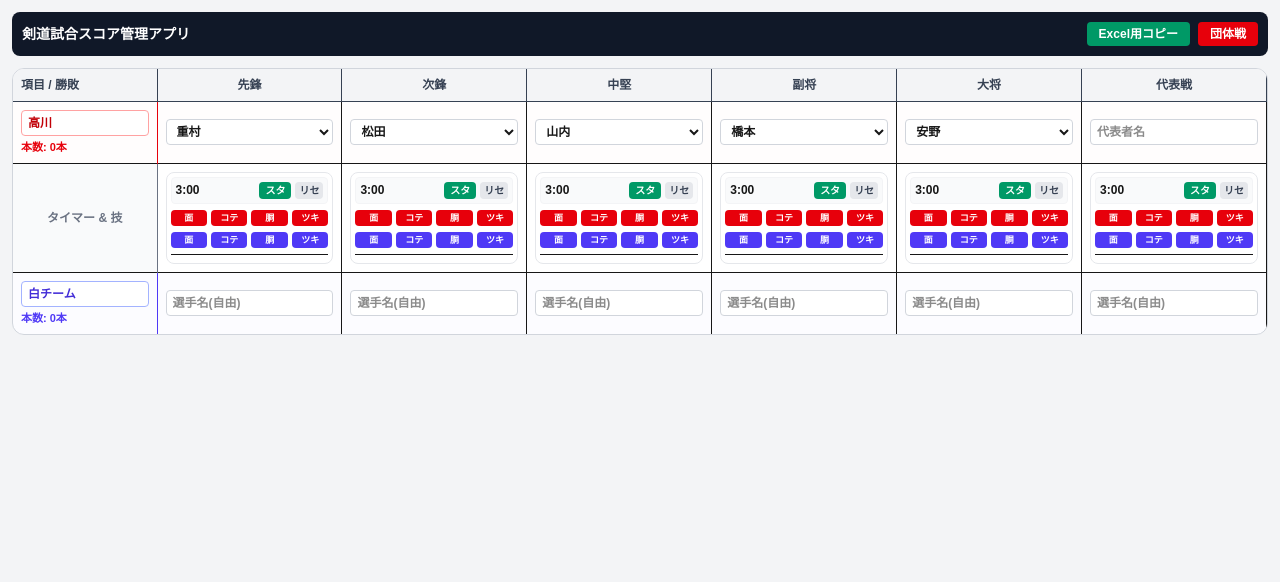
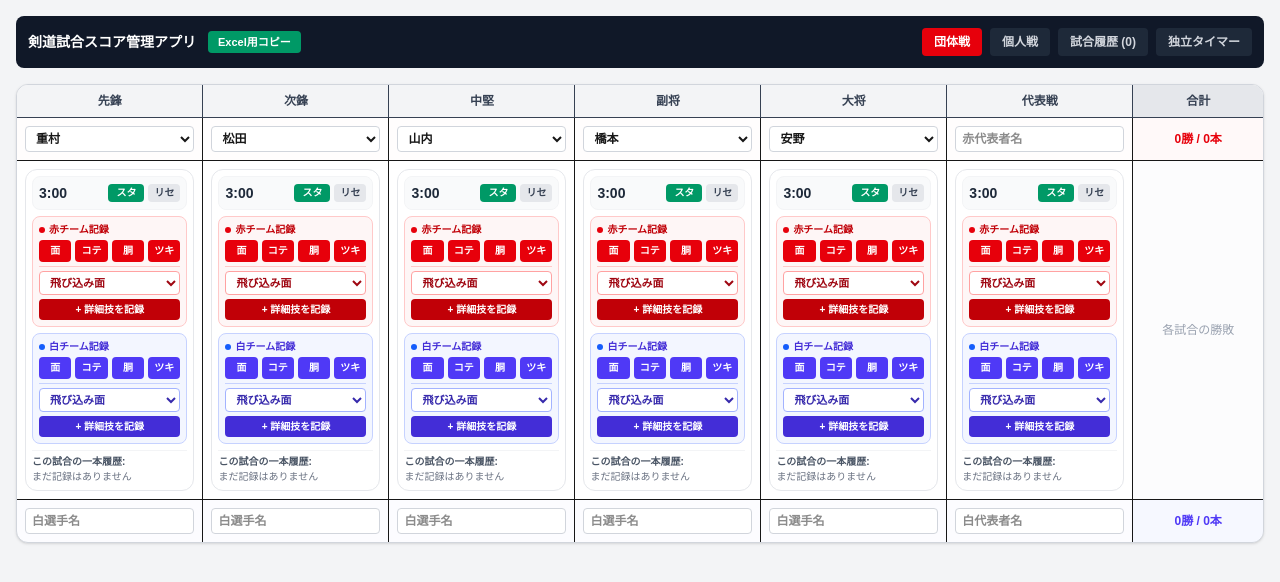
Before and after one commit to marcia031503-prog/kendo-score-app, a Next.js app: page / in a window 1280 px wide. Shown: the top 582 px of the page. Built offline with nearby package versions, Linux system fonts and the light colour scheme.

Commit message:
feat: add daicho (representative match) column and total summary

```diff
--- a/src/app/page.js
+++ b/src/app/page.js
@@ -1,6 +1,6 @@
 'use client';
 
-import React, { useState } from 'react';
+import React, { useState, useEffect } from 'react';
 
 const quickWazas = ['面', 'コテ', '胴', 'ツキ'];
 const allWazas = [
@@ -9,6 +9,7 @@ const allWazas = [
   '飛び込み胴', '抜き胴', '巻き込み胴',
   'ツキ', '片手ツキ'
 ];
+
 const presetPlayers = ['重村', '松田', '山内', '橋本', '安野', '山本'];
 
 const positions = [
@@ -22,7 +23,7 @@ const positions = [
 
 export default function KendoScoreApp() {
   const [activeTab, setActiveTab] = useState('team');
-  const [redTeamName, setRedTeamName] = useState('高川');
+  const [redTeamName, setRedTeamName] = useState('赤チーム');
   const [whiteTeamName, setWhiteTeamName] = useState('白チーム');
 
   const [redPlayers, setRedPlayers] = useState({
@@ -43,90 +44,122 @@ export default function KendoScoreApp() {
     }));
   };
 
-  const getHonCount = (team) => {
-    let count = 0;
+  const calculateScore = (team) => {
+    let hon = 0;
     Object.values(matchLogs).forEach(logs => {
-      logs.forEach(l => { if (l.team === team) count++; });
+      logs.forEach(l => { if (l.team === team) hon++; });
     });
-    return count;
+    // 簡易勝数カウント（各ポジションで一本多い方を勝数としてカウントするロジックや合算も可）
+    let wins = 0;
+    positions.forEach(p => {
+      const redHon = (matchLogs[p.key] || []).filter(l => l.team === 'red').length;
+      const whiteHon = (matchLogs[p.key] || []).filter(l => l.team === 'white').length;
+      if (redHon > whiteHon && team === 'red') wins++;
+      if (whiteHon > redHon && team === 'white') wins++;
+    });
+    return { wins, hon };
   };
 
+  const redScore = calculateScore('red');
+  const whiteScore = calculateScore('white');
+
   const handleCopyExcelTable = () => {
-    const headers = ['項目/勝敗', ...positions.map(p => p.label)];
-    const redRow = [`赤:${redTeamName} (${getHonCount('red')}本)`, ...positions.map(p => redPlayers[p.key])];
-    const whiteRow = [`白:${whiteTeamName} (${getHonCount('white')}本)`, ...positions.map(p => whitePlayers[p.key])];
+    const headers = ['項目', ...positions.map(p => p.label)];
+    const redRow = [redTeamName, ...positions.map(p => redPlayers[p.key])];
+    const whiteRow = [whiteTeamName, ...positions.map(p => whitePlayers[p.key])];
+    const scoreRow = ['勝敗/本数', `${redScore.wins}勝/${redScore.hon}本`, '', '', '', '', `${whiteScore.wins}勝/${whiteScore.hon}本`];
     navigator.clipboard.writeText([headers.join('\t'), redRow.join('\t'), whiteRow.join('\t')].join('\n'));
     alert('Excel貼付用の一覧表をコピーしました！');
   };
 
   return (
-    <div className="p-3 bg-gray-100 min-h-screen text-xs">
-      <div className="mb-3 bg-gray-900 text-white p-2.5 rounded-lg flex items-center justify-between">
+    <div className="p-4 bg-gray-100 min-h-screen text-xs">
+      <div className="mb-4 bg-gray-900 text-white p-3 rounded-lg flex items-center justify-between">
+        <div className="flex items-center gap-3">
           <span className="font-bold text-sm">剣道試合スコア管理アプリ</span>
-        <div className="flex gap-2">
-          <button onClick={handleCopyExcelTable} className="px-3 py-1 rounded font-bold bg-emerald-600 hover:bg-emerald-700 text-white">
+          <button
+            onClick={handleCopyExcelTable}
+            className="px-2.5 py-1 rounded bg-emerald-600 hover:bg-emerald-700 text-white text-[11px] font-bold"
+          >
             Excel用コピー
           </button>
-          <button onClick={() => setActiveTab('team')} className="px-3 py-1 rounded font-bold bg-red-600 text-white">
-            団体戦
-          </button>
+        </div>
+        <div className="flex gap-2">
+          <button onClick={() => setActiveTab('team')} className={`px-3 py-1.5 rounded font-bold ${activeTab === 'team' ? 'bg-red-600 text-white' : 'bg-gray-800 text-gray-300'}`}>団体戦</button>
+          <button onClick={() => setActiveTab('individual')} className={`px-3 py-1.5 rounded font-bold ${activeTab === 'individual' ? 'bg-indigo-600 text-white' : 'bg-gray-800 text-gray-300'}`}>個人戦</button>
+          <button onClick={() => setActiveTab('history')} className={`px-3 py-1.5 rounded font-bold ${activeTab === 'history' ? 'bg-amber-600 text-white' : 'bg-gray-800 text-gray-300'}`}>試合履歴 (0)</button>
+          <button onClick={() => setActiveTab('timer')} className={`px-3 py-1.5 rounded font-bold ${activeTab === 'timer' ? 'bg-gray-700 text-white' : 'bg-gray-800 text-gray-300'}`}>独立タイマー</button>
         </div>
       </div>
 
-      <div className="bg-white border border-gray-300 rounded-xl overflow-x-auto">
-        <table className="w-full border-collapse text-left min-w-[1050px]">
+      <div className="overflow-x-auto bg-white border border-gray-300 rounded-xl shadow-sm">
+        <table className="w-full border-collapse text-left min-w-[1100px]">
           <thead>
-            <tr className="bg-gray-100 border-b text-gray-700">
-              <th className="p-2 border-r font-bold w-36">項目 / 勝敗</th>
+            <tr className="border-b bg-gray-100 text-gray-700">
               {positions.map(p => (
-                <th key={p.key} className="p-2 border-r text-center font-bold">{p.label}</th>
+                <th key={p.key} className="p-2 border-r font-bold text-center w-40">{p.label}</th>
               ))}
+              <th className="p-2 font-bold text-center w-28 bg-gray-200">合計</th>
             </tr>
           </thead>
           <tbody>
-            {/* 赤チーム選手行 */}
+            {/* 赤チーム選手選択行 */}
             <tr className="border-b bg-red-50/20">
-              <td className="p-2 border-r font-bold text-red-600 align-middle">
-                <input type="text" value={redTeamName} onChange={e => setRedTeamName(e.target.value)} className="w-full border border-red-300 rounded px-1.5 py-1 mb-1 font-bold text-red-700 bg-white" />
-                <div className="text-[11px]">本数: {getHonCount('red')}本</div>
-              </td>
               {positions.map(p => (
                 <td key={p.key} className="p-2 border-r align-middle">
                   {p.key === 'daicho' ? (
-                    <input type="text" value={redPlayers[p.key]} onChange={e => setRedPlayers({...redPlayers, [p.key]: e.target.value})} placeholder="代表者名" className="w-full border border-gray-300 rounded px-1.5 py-1 font-bold bg-white" />
+                    <input
+                      type="text"
+                      value={redPlayers[p.key]}
+                      onChange={e => setRedPlayers({...redPlayers, [p.key]: e.target.value})}
+                      placeholder="赤代表者名"
+                      className="w-full border border-gray-300 rounded px-1.5 py-1 font-bold bg-white"
+                    />
                   ) : (
-                    <select value={redPlayers[p.key]} onChange={e => setRedPlayers({...redPlayers, [p.key]: e.target.value})} className="w-full border border-gray-300 rounded px-1.5 py-1 font-bold bg-white">
+                    <select
+                      value={redPlayers[p.key]}
+                      onChange={e => setRedPlayers({...redPlayers, [p.key]: e.target.value})}
+                      className="w-full border border-gray-300 rounded px-1.5 py-1 font-bold bg-white"
+                    >
                       <option value="">(未選択)</option>
                       {presetPlayers.map(n => <option key={n} value={n}>{n}</option>)}
                     </select>
                   )}
                 </td>
               ))}
+              <td className="p-2 text-center font-bold text-red-600 bg-red-50/40">
+                {redScore.wins}勝 / {redScore.hon}本
+              </td>
             </tr>
 
-            {/* 技・タイマー行 */}
+            {/* 各ポジションのタイマー＆技記録カラム行 */}
             <tr className="border-b">
-              <td className="p-2 border-r text-center font-bold text-gray-500 bg-gray-50 align-middle">
-                タイマー &amp; 技
-              </td>
               {positions.map(p => (
                 <td key={p.key} className="p-2 border-r align-top">
                   <CompactMatchColumn logs={matchLogs[p.key] || []} onAddWaza={(team, w) => handleAddWaza(p.key, team, w)} />
                 </td>
               ))}
+              <td className="p-2 text-center text-gray-400 bg-gray-50/50 align-middle">
+                各試合の勝敗
+              </td>
             </tr>
 
-            {/* 白チーム選手行（すべて自由入力） */}
+            {/* 白チーム選手入力行 */}
             <tr className="bg-indigo-50/20">
-              <td className="p-2 border-r font-bold text-indigo-600 align-middle">
-                <input type="text" value={whiteTeamName} onChange={e => setWhiteTeamName(e.target.value)} className="w-full border border-indigo-300 rounded px-1.5 py-1 mb-1 font-bold text-indigo-700 bg-white" />
-                <div className="text-[11px]">本数: {getHonCount('white')}本</div>
-              </td>
               {positions.map(p => (
                 <td key={p.key} className="p-2 border-r align-middle">
-                  <input type="text" value={whitePlayers[p.key]} onChange={e => setWhitePlayers({...whitePlayers, [p.key]: e.target.value})} placeholder="選手名(自由)" className="w-full border border-gray-300 rounded px-1.5 py-1 font-bold bg-white" />
+                  <input
+                    type="text"
+                    value={whitePlayers[p.key]}
+                    onChange={e => setWhitePlayers({...whitePlayers, [p.key]: e.target.value})}
+                    placeholder={p.key === 'daicho' ? '白代表者名' : '白選手名'}
+                    className="w-full border border-gray-300 rounded px-1.5 py-1 font-bold bg-white"
+                  />
                 </td>
               ))}
+              <td className="p-2 text-center font-bold text-indigo-600 bg-indigo-50/40">
+                {whiteScore.wins}勝 / {whiteScore.hon}本
+              </td>
             </tr>
           </tbody>
         </table>
@@ -141,7 +174,7 @@ function CompactMatchColumn({ logs, onAddWaza }) {
   const [redSelected, setRedSelected] = useState(allWazas[0]);
   const [whiteSelected, setWhiteSelected] = useState(allWazas[0]);
 
-  React.useEffect(() => {
+  useEffect(() => {
     let t;
     if (isRunning && seconds > 0) {
       t = setInterval(() => setSeconds(s => s - 1), 1000);
@@ -152,35 +185,80 @@ function CompactMatchColumn({ logs, onAddWaza }) {
   const formatTime = (sec) => `${Math.floor(sec / 60)}:${(sec % 60).toString().padStart(2, '0')}`;
 
   return (
-    <div className="flex flex-col gap-1.5 p-1 bg-white border border-gray-200 rounded-lg text-xs w-full">
-      <div className="flex items-center justify-between bg-gray-50 p-1 rounded border border-gray-100">
-        <span className="font-bold text-xs">{formatTime(seconds)}</span>
+    <div className="flex flex-col gap-1.5 p-1.5 bg-white border border-gray-200 rounded-xl text-xs w-full">
+      <div className="flex items-center justify-between bg-gray-50 p-1.5 rounded-lg border border-gray-100">
+        <span className="font-bold text-sm text-gray-800">{formatTime(seconds)}</span>
         <div className="flex gap-1">
-          <button onClick={() => setIsRunning(!isRunning)} className={`px-1.5 py-0.5 rounded text-[10px] font-bold text-white ${isRunning ? 'bg-amber-500' : 'bg-emerald-600'}`}>
+          <button
+            onClick={() => setIsRunning(!isRunning)}
+            className={`px-2 py-0.5 rounded text-[10px] font-bold text-white ${isRunning ? 'bg-amber-500' : 'bg-emerald-600'}`}
+          >
             {isRunning ? '一時' : 'スタ'}
           </button>
-          <button onClick={() => { setIsRunning(false); setSeconds(180); }} className="px-1 py-0.5 rounded text-[10px] font-bold bg-gray-200 text-gray-700">
+          <button
+            onClick={() => { setIsRunning(false); setSeconds(180); }}
+            className="px-1.5 py-0.5 rounded text-[10px] font-bold bg-gray-200 text-gray-700"
+          >
             リセ
           </button>
         </div>
       </div>
-      <div className="flex gap-1">
+
+      {/* 赤チーム記録 */}
+      <div className="bg-red-50/70 border border-red-200 rounded-lg p-1.5 space-y-1">
+        <div className="text-[10px] font-bold text-red-700 flex items-center gap-1">
+          <span className="w-1.5 h-1.5 rounded-full bg-red-600 inline-block"></span>赤チーム記録
+        </div>
+        <div className="grid grid-cols-4 gap-1">
           {quickWazas.map(w => (
-          <button key={w} onClick={() => onAddWaza('red', w)} className="flex-1 bg-red-600 text-white py-0.5 rounded text-[9px] font-bold">{w}</button>
+            <button key={w} onClick={() => onAddWaza('red', w)} className="bg-red-600 hover:bg-red-700 text-white text-[10px] py-1 rounded font-bold">{w}</button>
           ))}
         </div>
-      <div className="flex gap-1">
+        <div className="flex flex-col gap-1 pt-1 border-t border-red-200">
+          <select value={redSelected} onChange={e => setRedSelected(e.target.value)} className="w-full border border-red-300 rounded px-1.5 py-1 text-[11px] font-bold bg-white text-red-800">
+            {allWazas.map(w => <option key={w} value={w}>{w}</option>)}
+          </select>
+          <button onClick={() => onAddWaza('red', redSelected)} className="w-full bg-red-700 hover:bg-red-800 text-white text-[10px] py-1 rounded font-bold">
+            + 詳細技を記録
+          </button>
+        </div>
+      </div>
+
+      {/* 白チーム記録 */}
+      <div className="bg-indigo-50/70 border border-indigo-200 rounded-lg p-1.5 space-y-1">
+        <div className="text-[10px] font-bold text-indigo-700 flex items-center gap-1">
+          <span className="w-1.5 h-1.5 rounded-full bg-blue-600 inline-block"></span>白チーム記録
+        </div>
+        <div className="grid grid-cols-4 gap-1">
           {quickWazas.map(w => (
-          <button key={w} onClick={() => onAddWaza('white', w)} className="flex-1 bg-indigo-600 text-white py-0.5 rounded text-[9px] font-bold">{w}</button>
+            <button key={w} onClick={() => onAddWaza('white', w)} className="bg-indigo-600 hover:bg-indigo-700 text-white text-[10px] py-1 rounded font-bold">{w}</button>
           ))}
         </div>
-      <div className="max-h-12 overflow-y-auto space-y-0.5 border-t pt-1 text-[10px]">
+        <div className="flex flex-col gap-1 pt-1 border-t border-indigo-200">
+          <select value={whiteSelected} onChange={e => setWhiteSelected(e.target.value)} className="w-full border border-indigo-300 rounded px-1.5 py-1 text-[11px] font-bold bg-white text-indigo-800">
+            {allWazas.map(w => <option key={w} value={w}>{w}</option>)}
+          </select>
+          <button onClick={() => onAddWaza('white', whiteSelected)} className="w-full bg-indigo-700 hover:bg-indigo-800 text-white text-[10px] py-1 rounded font-bold">
+            + 詳細技を記録
+          </button>
+        </div>
+      </div>
+
+      {/* 一本履歴 */}
+      <div className="pt-1 border-t border-gray-100 text-[10px] text-gray-500">
+        <div className="font-bold mb-0.5 text-gray-600">この試合の一本履歴:</div>
+        {logs.length === 0 ? (
+          <div>まだ記録はありません</div>
+        ) : (
+          <div className="space-y-0.5 max-h-16 overflow-y-auto">
             {logs.map(l => (
               <div key={l.id} className={l.team === 'red' ? 'text-red-600 font-semibold' : 'text-indigo-600 font-semibold'}>
                 [{l.team === 'red' ? '赤' : '白'}] {l.waza}
               </div>
             ))}
           </div>
+        )}
+      </div>
     </div>
   );
 }
```
Lines whose indentation alone changed are shown as unchanged.
